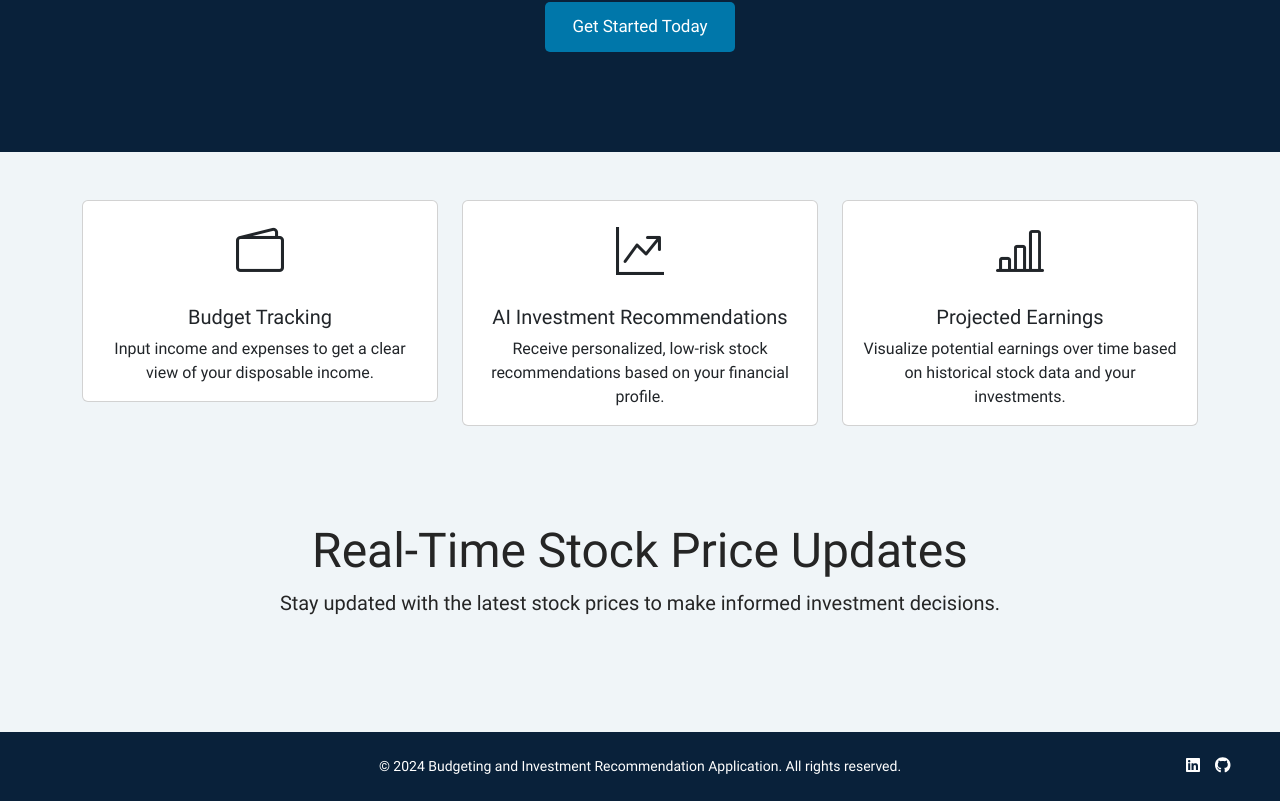
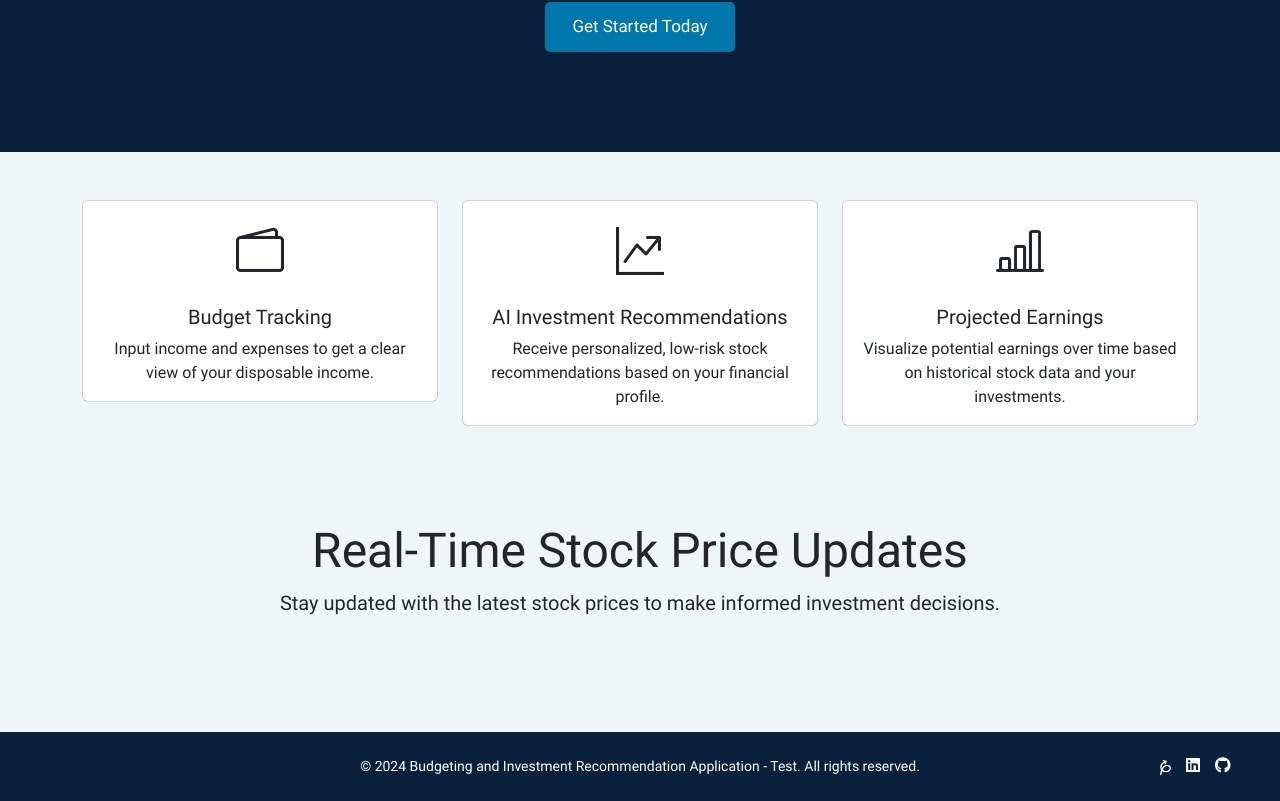
Before and after one commit to jorammercado/fin-track-frontend, a React (Vite) app: page / in a window 1280 px wide. Shown: the part 329-1130 px from the top of the page. Built offline with nearby package versions, Linux system fonts and the light colour scheme; no server answers.

Commit message:
update footer links

```diff
--- a/src/components/Footer.jsx
+++ b/src/components/Footer.jsx
@@ -1,13 +1,17 @@
 import React from 'react'
 import { FontAwesomeIcon } from '@fortawesome/react-fontawesome'
 import { faLinkedin, faGithub } from '@fortawesome/free-brands-svg-icons'
+import logo from "../assets/pursuit.png"
 import "./Footer.scss"
 
 const Footer = () => {
     return (
         <footer className="footer text-white py-4">
-            <p className="footer__text">&copy; 2024 Budgeting and Investment Recommendation Application. All rights reserved.</p>
+            <p className="footer__text">&copy; 2024 Budgeting and Investment Recommendation Application - Test. All rights reserved.</p>
             <div className="footer__social-links">
+                <a href="https://www.pursuit.org" target="_blank" rel="noopener noreferrer" className="footer__social-links__link ">
+                    <img src={logo} />
+                </a>
                 <a href="https://www.linkedin.com/in/jorammercado" target="_blank" rel="noopener noreferrer" className="footer__social-links__link">
                     <FontAwesomeIcon icon={faLinkedin} />
                 </a>
--- a/src/components/Footer.scss
+++ b/src/components/Footer.scss
@@ -36,6 +36,10 @@
       font-size: 1.0rem;
       transition: color 0.45s ease-in-out;
 
+      img {
+        height: 15px;
+      }
+
       @media (max-width: 750px) {
         font-size: 0.8rem;
       }
```
Also changed, not shown: src/assets/pursuit.png (added).
